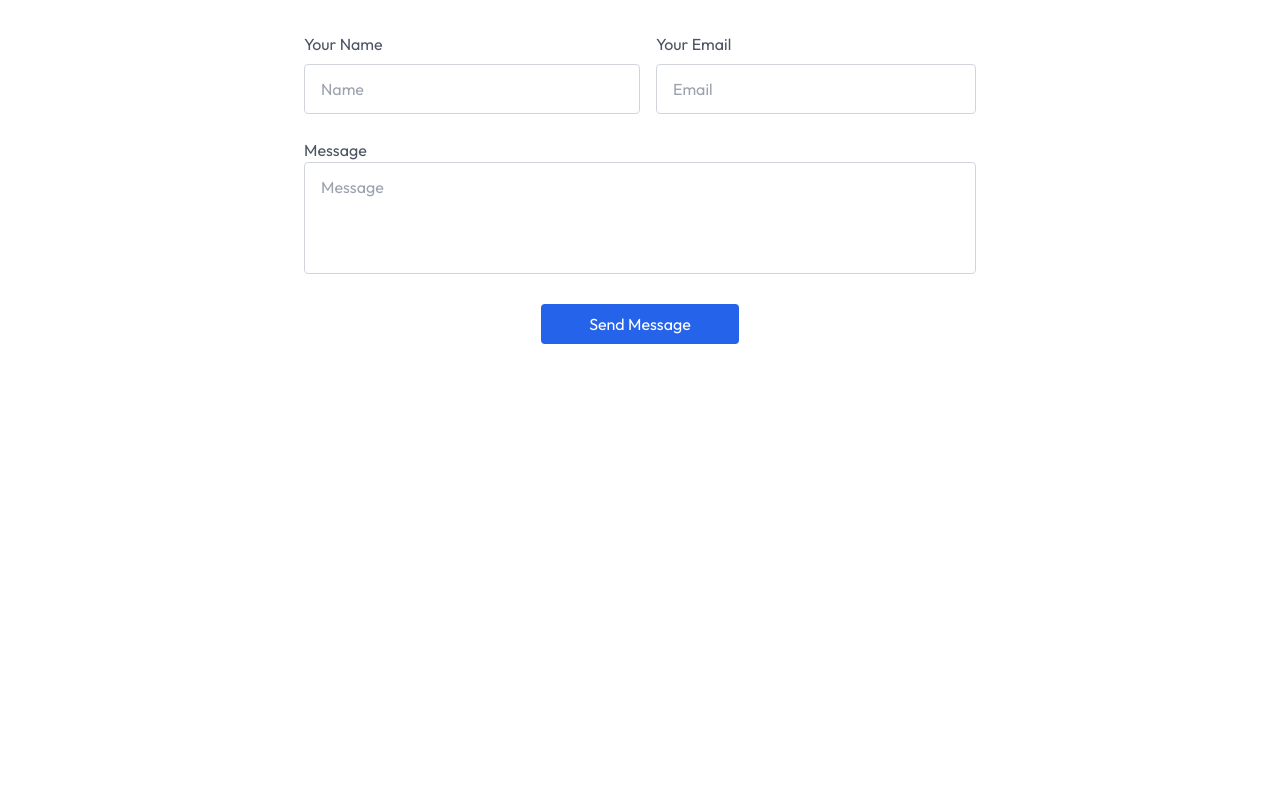
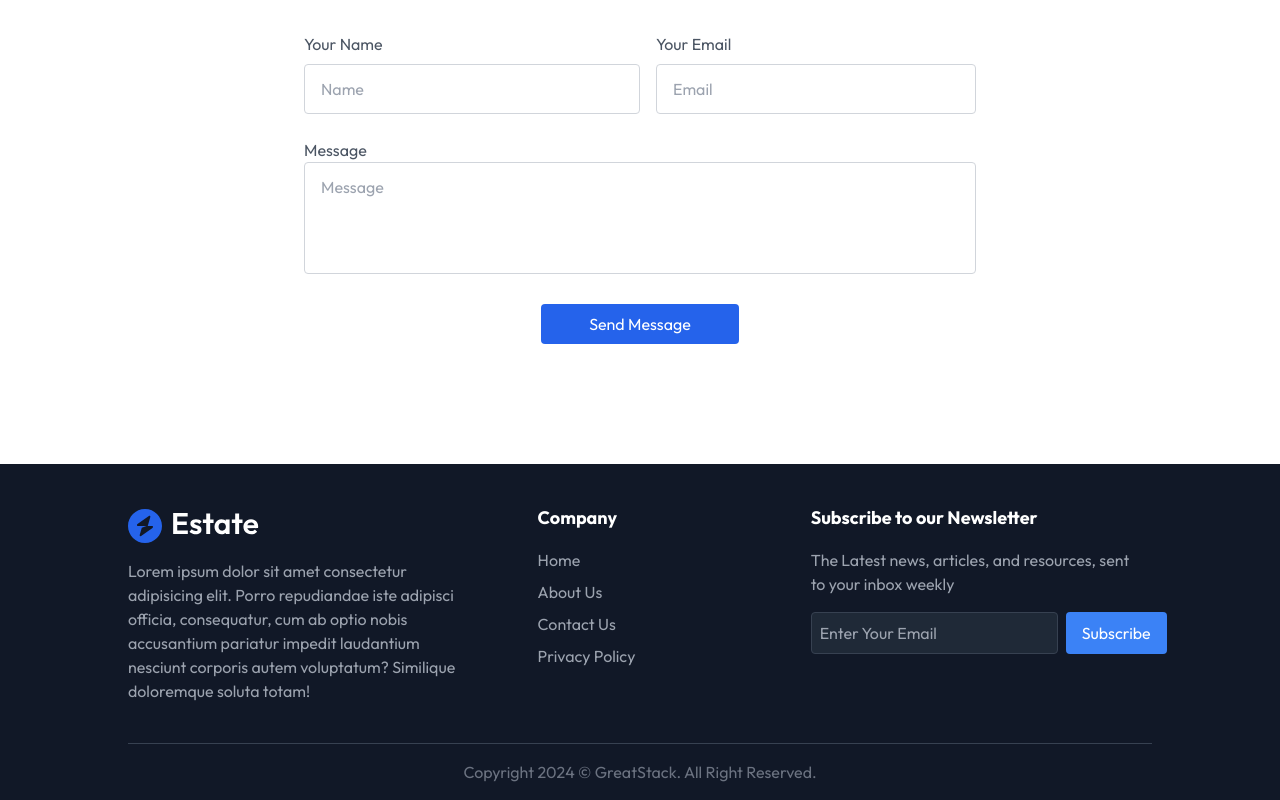
Before and after one commit to dev-code-create/Real-Estate-Web-App-, a React (Vite) app in the folder Client/: page / in a window 1280 px wide. Shown: the part 3746-4546 px from the top of the page. Before the commit the page ends 4210 px from the top, so only its background shows below. Built offline with nearby package versions, Linux system fonts and the light colour scheme.

Commit message:
Project Completed

```diff
--- a/Client/package.json
+++ b/Client/package.json
@@ -10,6 +10,7 @@
     "preview": "vite preview"
   },
   "dependencies": {
+    "motion": "^12.0.0",
     "react": "^18.3.1",
     "react-dom": "^18.3.1",
     "react-toastify": "^11.0.3"
--- a/Client/src/App.jsx
+++ b/Client/src/App.jsx
@@ -5,6 +5,7 @@
 import Testimonials from "./components/testimonials";
 import Contact from "./components/Contact";
 import { ToastContainer } from "react-toastify";
+import Footer from "./components/Footer";
 
 const App = () => {
   return (
@@ -15,6 +16,7 @@
       <Projects />
       <Testimonials />
       <Contact />
+      <Footer />
     </div>
   );
 };
--- /dev/null
+++ b/Client/src/components/Footer.jsx
@@ -0,0 +1,63 @@
+import React from "react";
+import { assets } from "../assets/assets";
+
+const Footer = () => {
+  return (
+    <div
+      className="pt-10 px-4 md:px-20 lg:px-32 w-full bg-gray-900 overflow-hidden"
+      id="Footer"
+    >
+      <div className="container mx-auto flex flex-col md:flex-row justify-between items-start">
+        <div className="w-full md:w-1/3 mb-8 md:mb-0">
+          <img src={assets.logo_dark} alt="" />
+          <p className="text-gray-400 mt-4">
+            Lorem ipsum dolor sit amet consectetur adipisicing elit. Porro
+            repudiandae iste adipisci officia, consequatur, cum ab optio nobis
+            accusantium pariatur impedit laudantium nesciunt corporis autem
+            voluptatum? Similique doloremque soluta totam!
+          </p>
+        </div>
+        <div className="w-full md:w-1/5 mb-8 md:mb-0">
+          <h3 className="text-white text-lg font-bold mb-4">Company</h3>
+          <ul className="flex flex-col gap-2 text-gray-400">
+            <a href="#Header" className="hover:text-white">
+              Home
+            </a>
+            <a href="#About" className="hover:text-white">
+              About Us
+            </a>
+            <a href="#Contact" className="hover:text-white">
+              Contact Us
+            </a>
+            <a href="#" className="hover:text-white">
+              Privacy Policy
+            </a>
+          </ul>
+        </div>
+        <div className="w-full md:w-1/3">
+          <h3 className="text-white text-lg font-bold mb-4">
+            Subscribe to our Newsletter
+          </h3>
+          <p className="text-gray-400 mb-4 max-w-80">
+            The Latest news, articles, and resources, sent to your inbox weekly
+          </p>
+          <div className="flex gap-2">
+            <input
+              type="email"
+              placeholder="Enter Your Email"
+              className="p-2 rounded bg-gray-800 text-grey-400 border border-gray-700 focus:outline-none md:w-auto"
+            />
+            <button className="py-2 px-4 rounded bg-blue-500 text-white  ">
+              Subscribe
+            </button>
+          </div>
+        </div>
+      </div>
+      <div className="border-t border-gray-700 py-4 mt-10 text-center text-gray-500">
+        Copyright 2024 © GreatStack. All Right Reserved.
+      </div>
+    </div>
+  );
+};
+
+export default Footer;
--- a/Client/src/components/Header.jsx
+++ b/Client/src/components/Header.jsx
@@ -1,5 +1,6 @@
 import React from "react";
 import Navbar from "./Navbar";
+import { motion } from "framer-motion";
 
 const Header = () => {
   return (
```
Also changed, not shown: 1 other file (tests, documents, lock files or other folders).
